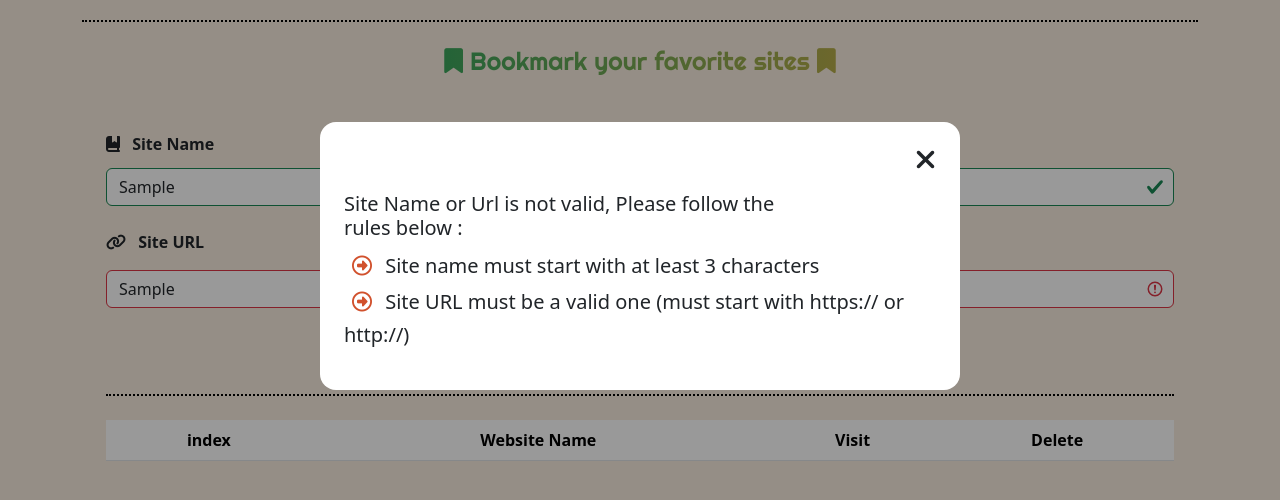
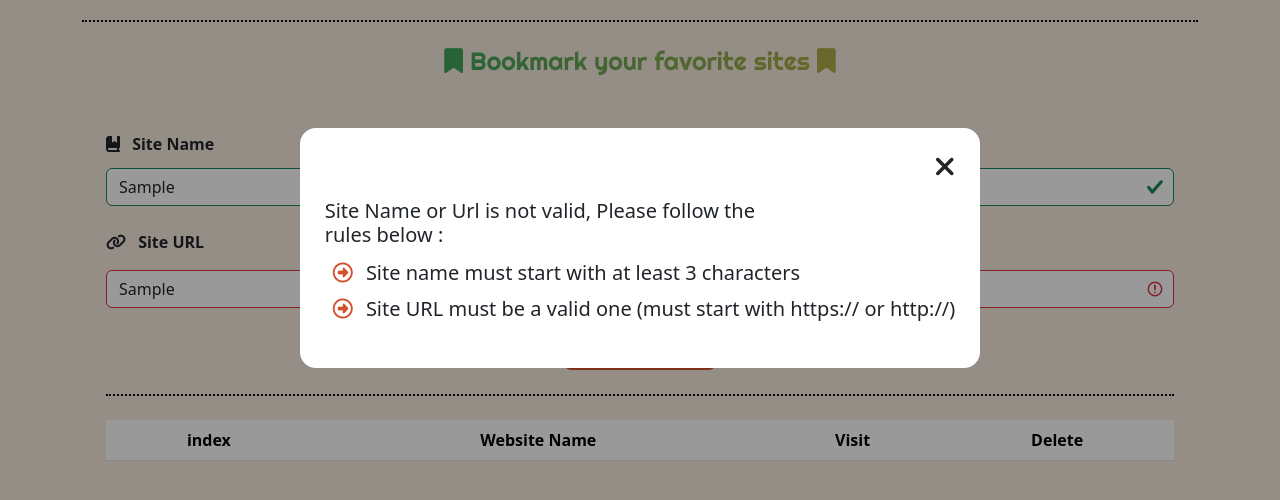
Before and after one commit to samx774/BookMarker, a plain HTML site: page index.html in a window 1280 px wide. Both pictures are taken after typing "Sample", "Sample" into the empty fields and a click on the button "submit". Shown: the part 144-644 px from the top of the page. Drawn offline with Linux system fonts and the light colour scheme.

Commit message:
sec commit

```diff
--- a/css/style.css
+++ b/css/style.css
@@ -63,10 +63,7 @@ button.btn-submit{
     background-color: var(--bs-btn-active-bg) !important;
     border-color: var(--bs-btn-active-border-color);
 }
-#alert{
-    position: absolute;
-    top: 50%;
-    left: 50%;
-    transform: translate(-50% ,-50%);
+
+.alert{
     box-shadow: 10px 10px 0px 1000000px rgba(0, 0, 0, 0.4);
 }
--- a/index.html
+++ b/index.html
@@ -54,7 +54,8 @@
                 </tbody>
             </table>
         </div>
-        <div class="bg-white p-4 d-none rounded-4" id="alert">
+       <div class="d-flex d-none fix position-absolute top-0 start-0 w-100 h-100 align-items-center justify-content-center" id="alert">
+        <div class="bg-white p-4 alert rounded-4">
             <div class="text-end pb-3">
                 <i onclick="closeAlertBox()" class="fa-solid fa-xmark close fs-3 x"></i>
             </div>
@@ -64,6 +65,7 @@
                 <li><i class="fa-regular fa-circle-right p-2"></i> Site URL must be a valid one (must start with https:// or http://)</li>
             </ul>
         </div>
+       </div>
     </div>
 
 
```
